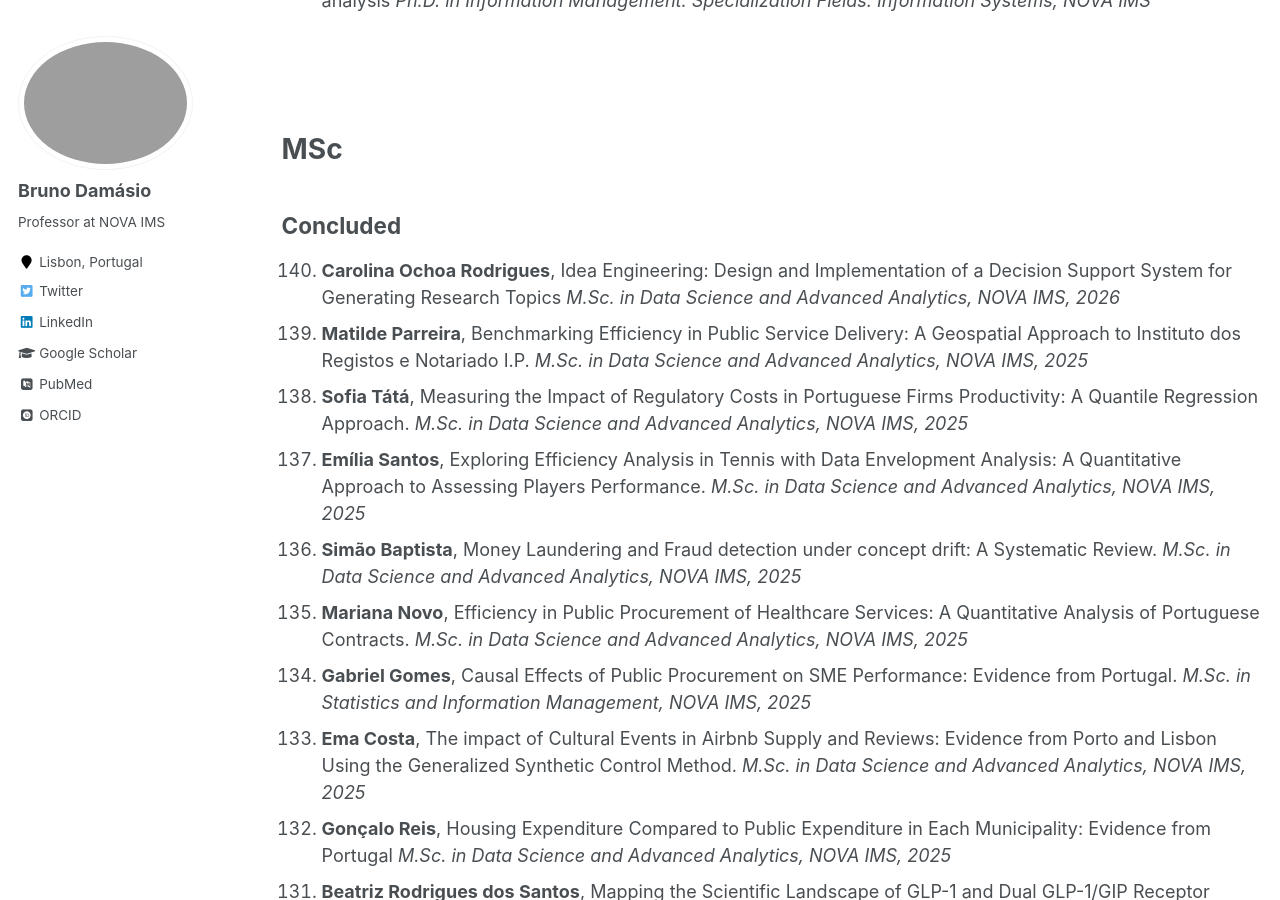
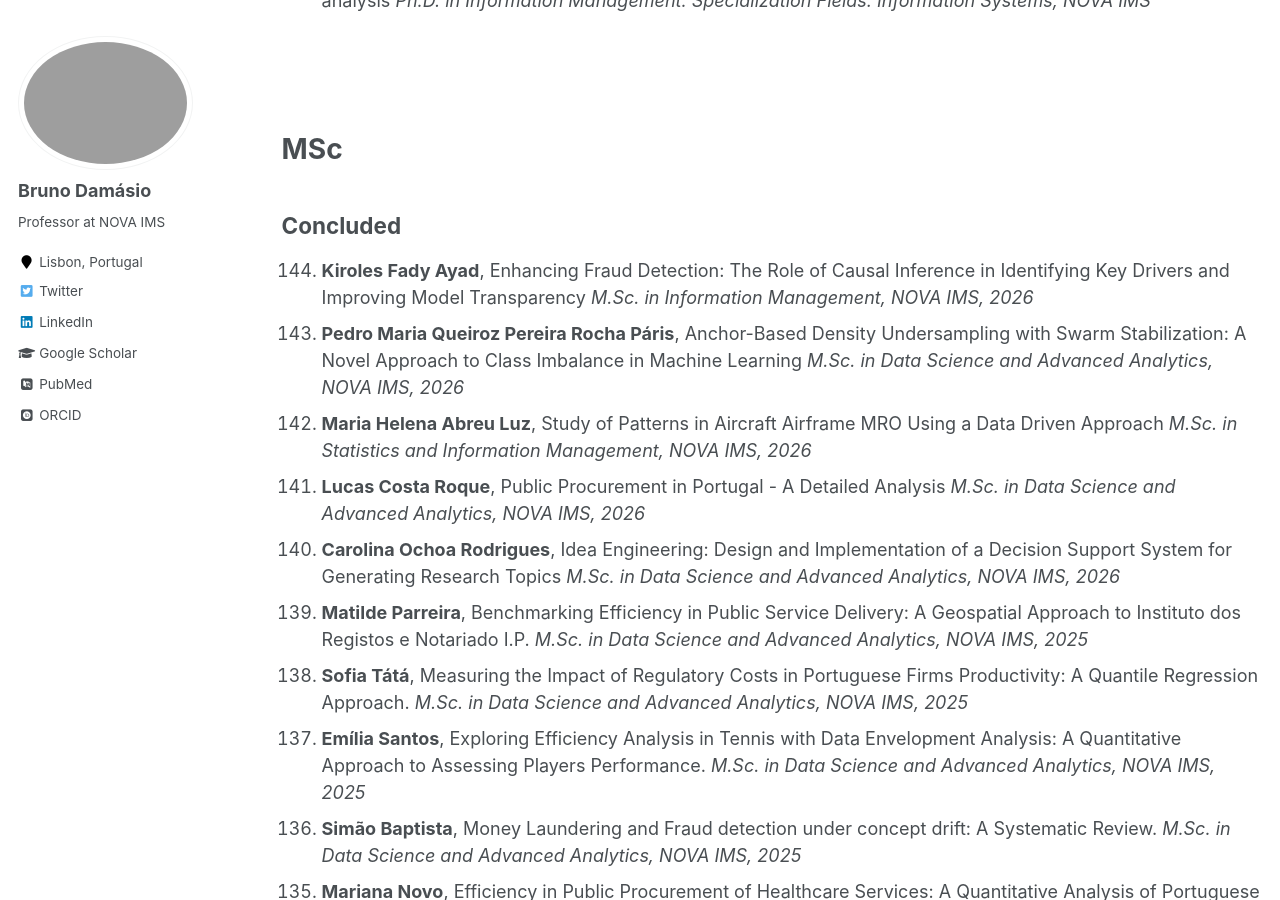
Before and after one commit to damasiob/damasiob.github.io, a Jekyll site: the page built from _pages/orietation.md, in a window 1280 px wide and 900 px high, scrolled down 378 px. Built offline with Jekyll 4.4.1, drawn with Linux system fonts in a browser that asks for light colours; some web fonts are replaced.

Commit message:
Add 4 concluded MSc supervisions (2026)

```diff
--- a/_pages/orietation.md
+++ b/_pages/orietation.md
@@ -74,6 +74,14 @@ Concluded
 ---
 
 <ol reversed>
+<li><b>Kiroles Fady Ayad</b>, Enhancing Fraud Detection: The Role of Causal Inference in Identifying Key Drivers and Improving Model Transparency <i>M.Sc. in Information Management, NOVA IMS, 2026 </i></li>
+
+<li><b>Pedro Maria Queiroz Pereira Rocha Páris</b>, Anchor-Based Density Undersampling with Swarm Stabilization: A Novel Approach to Class Imbalance in Machine Learning <i>M.Sc. in Data Science and Advanced Analytics, NOVA IMS, 2026 </i></li>
+
+<li><b>Maria Helena Abreu Luz</b>, Study of Patterns in Aircraft Airframe MRO Using a Data Driven Approach <i>M.Sc. in Statistics and Information Management, NOVA IMS, 2026 </i></li>
+
+<li><b>Lucas Costa Roque</b>, Public Procurement in Portugal - A Detailed Analysis <i>M.Sc. in Data Science and Advanced Analytics, NOVA IMS, 2026 </i></li>
+
 <li><b>Carolina Ochoa Rodrigues</b>, Idea Engineering: Design and Implementation of a Decision Support System for Generating Research Topics <i>M.Sc. in Data Science and Advanced Analytics, NOVA IMS, 2026 </i></li>
 
 
```
